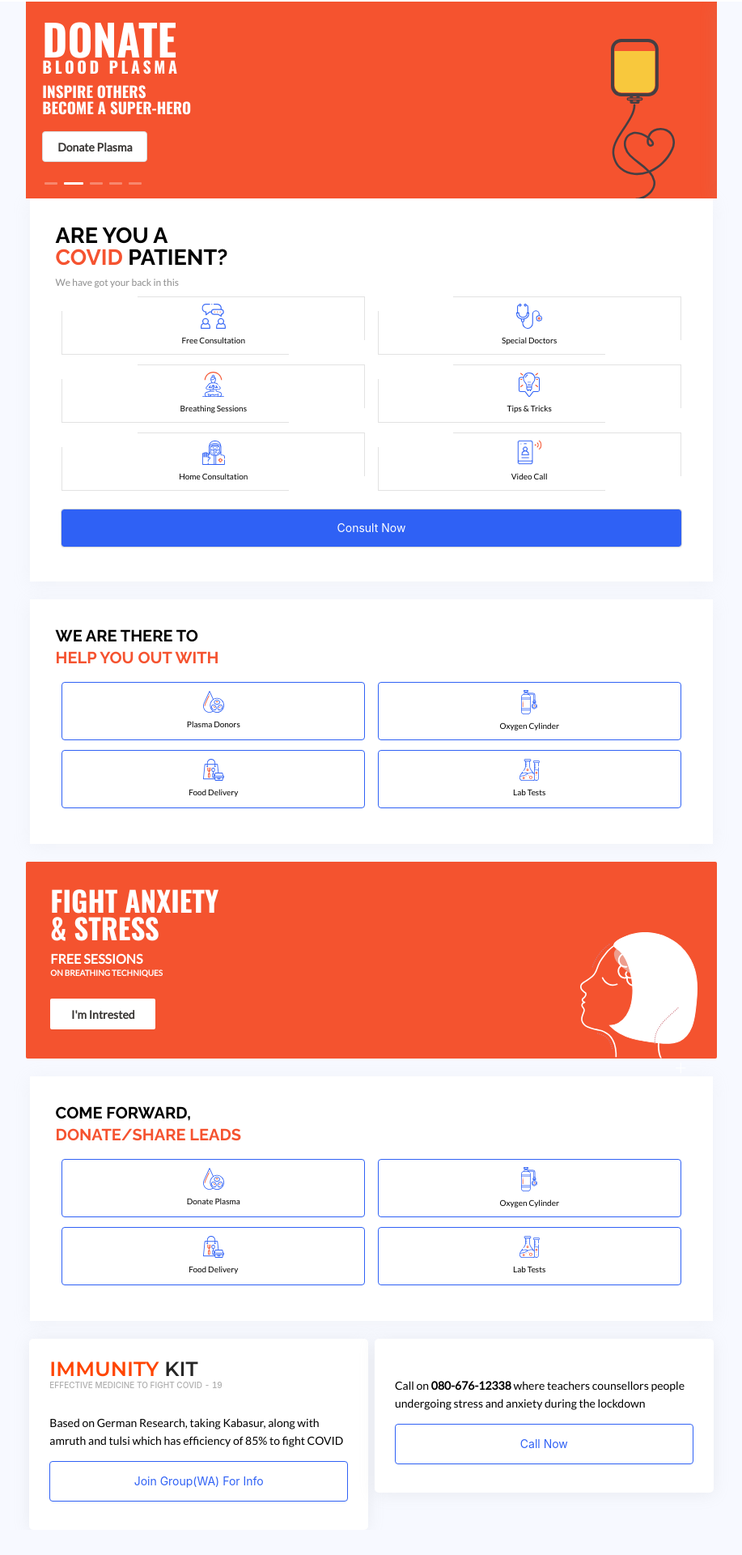
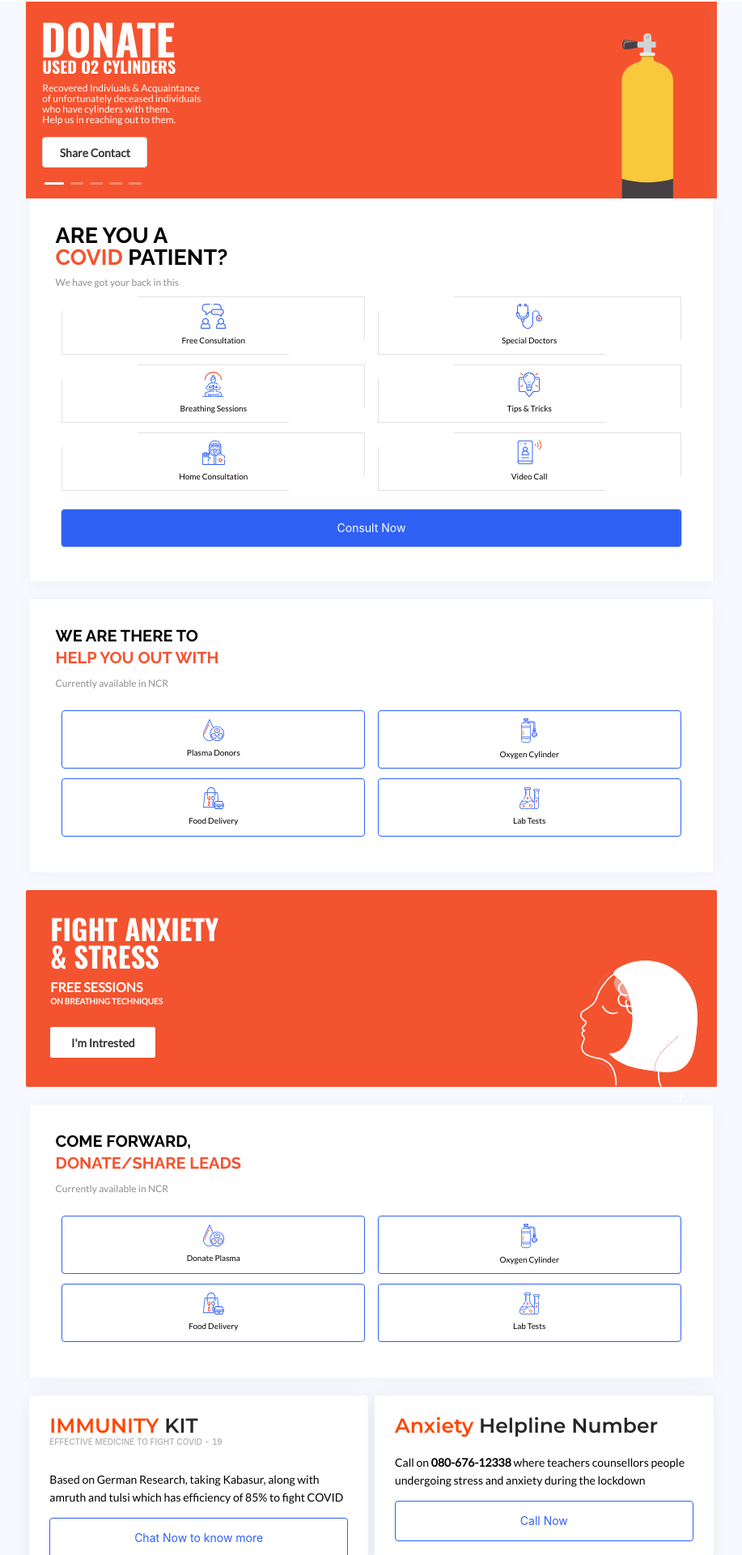
Before and after one commit to Souro-23/covidcareapp, a React (Create React App) app: page / in a window 1280 px wide. Shown: the part 98-2018 px from the top of the page at 81% size, without its empty margins (181-1098 px from the left). Before the commit the page ends 1987 px from the top, so only its background shows below. Built offline with nearby package versions, Linux system fonts and the light colour scheme; no server answers.

Commit message:
minor changes

```diff
--- a/src/Containers/Home/Home.js
+++ b/src/Containers/Home/Home.js
@@ -89,13 +89,21 @@ export default function Home(props) {
             </p>
             <a target='_blank' href='https://wa.me/919821287908'>
               <Button block className={classes.actionButton4}>
-                Join Group(WA) For Info
+                Chat Now to know more
               </Button>
             </a>
           </div>
         </Col>
         <Col md={8} sm={16} xs={24}>
           <div className={classes.actionCard}>
+          <h1
+              style={{
+                textAlign: "left",
+                marginBottom: "0px",
+                lineHeight: "25px",
+              }}>
+              <span style={{ color: "orangered" }}>Anxiety </span>Helpline Number
+            </h1>
             <br />
             <p style={{ textAlign: "left" }}>
               Call on <b style={{ color: "black" }}>080-676-12338</b> where
--- a/src/Containers/Home/Section0.js
+++ b/src/Containers/Home/Section0.js
@@ -14,7 +14,7 @@ export default function Section0({ changeRoute, showModal }) {
       <Carousel
         dotPosition={"bottom"}
         dots={classes.carouselDots}
-        autoplay={true}
+        // autoplay={true}
         >
         <div className={classes.banner1}>
           <p className={classes.carouselText11}>DONATE</p>
--- a/src/Containers/Home/Section0.module.css
+++ b/src/Containers/Home/Section0.module.css
@@ -16,6 +16,7 @@
 .carouselText11 {
   font: normal normal bold 53px/20px Oswald;
   letter-spacing: 0px;
+  margin-left: -2px;
   margin-top: 15px;
   color: #ffffff;
 }
@@ -75,6 +76,7 @@
   font: normal normal bold 53px/20px Oswald;
   letter-spacing: 0px;
   margin: 15px 0px;
+  margin-left: -2px;
   color: #ffffff;
 }
 
@@ -177,7 +179,7 @@
   text-transform: capitalize !important;
   opacity: 1 !important;
   height:38px !important;
-  width:142px !important;
+  width:150px !important;
 }
 
 .bannerImage3 {
@@ -207,6 +209,7 @@
   letter-spacing: 0px;
   color: #ffffff;
   text-transform: uppercase;
+  margin-left: -2px;
 }
 
 .carouselText42 {
@@ -252,7 +255,7 @@
   opacity: 1 !important;
   margin-top: 20px !important;
   height:38px !important;
-  width:142px !important;
+  width:150px !important;
 }
 
 .bannerImage4 {
@@ -283,6 +286,7 @@
   color: #ffffff;
   text-transform: uppercase;
   opacity: 1;
+  margin-left: -2px;
 }
 .carouselText52 {
   text-align: left;
@@ -327,7 +331,7 @@
   border: 2px solid #ffffff !important;
   opacity: 1 !important;
   height:38px !important;
-  width:142px !important;
+  width:150px !important;
 }
 
 .bannerImage5 {
--- a/src/Containers/Home/Section2.js
+++ b/src/Containers/Home/Section2.js
@@ -16,7 +16,7 @@ export default function Section2({
         <Row className={classes.formBox}>
             <Col style={{ marginBottom: '1rem' }}>
                 <h1 style={{ fontSize: '20px' }} className={classes.superText}>We are there to<br /> <span className={classes.spanText}>Help you out with</span> </h1>
-
+                <p className={classes.subText}>Currently available in NCR</p>
             </Col>
 
             <Row className={classes.symptomsBox}>
--- a/src/Containers/Home/Section4.js
+++ b/src/Containers/Home/Section4.js
@@ -15,6 +15,7 @@ export default function Section4({
         <Row className={classes.formBox}>
             <Col style={{ marginBottom: '1rem' }}>
                 <h1 style={{ fontSize: '20px' }} className={classes.superText}>Come forward,<br /> <span className={classes.spanText}>Donate/Share Leads</span> </h1>
+                <p className={classes.subText}>Currently available in NCR</p>
             </Col>
             <Row className={classes.symptomsBox}>
                 <Col onClick={showModal}  justify="center" className={classes.selected}>
--- a/src/Containers/Home/section.module.css
+++ b/src/Containers/Home/section.module.css
@@ -142,7 +142,8 @@
     opacity: 1;
     color: white !important;
     text-align: center;
-    margin-top: 10px;
+    margin-top:5px;
+
 }
 
 
--- a/src/Containers/OxygenCylinderRegistration/OxygenCylinderRegistration.js
+++ b/src/Containers/OxygenCylinderRegistration/OxygenCylinderRegistration.js
@@ -77,7 +77,7 @@ export default function FoodRegistration(props) {
         <div className={classes.body}>
             <Row justify="center" >
                 <Col lg={8} sm={16} xs={23}>
-                    <FormHeader title="Avail Oxygen Cylinders" onBackPress={() => props.history.push('/')} />
+                    <FormHeader title="Share lead for O2 cylinder" onBackPress={() => props.history.push('/')} />
                 </Col>
             </Row>
             <Row justify="center" >
--- a/src/Containers/SaturationList/SaturationList.js
+++ b/src/Containers/SaturationList/SaturationList.js
@@ -66,9 +66,6 @@ export default function SaturationList(props) {
           />
         </Col>
       </Row>
-      <Row>
-        <div className={classes.availableHeader}>{availableDoctors}</div>
-      </Row>
       <Row justify='center' gutter={[8, 8]}>
         {whatsappGroup.map((wts, index) => (
           <Col key={index} lg={7} md={8} sm={15} xs={24}>
@@ -94,6 +91,11 @@ export default function SaturationList(props) {
             </div>
           </Col>
         ))}
+        {whatsappGroup.length?<Col lg={7} md={8} sm={15} xs={24}>
+          <div className={classes.saturationCard}>
+            <p>If oxygen Saturation level is below 85  please visit your nearest hospital.</p>
+          </div>
+        </Col>:null}
 
         {!availableDoctors === "" && <Spin indicator={antIcon} />}
       </Row>
```
